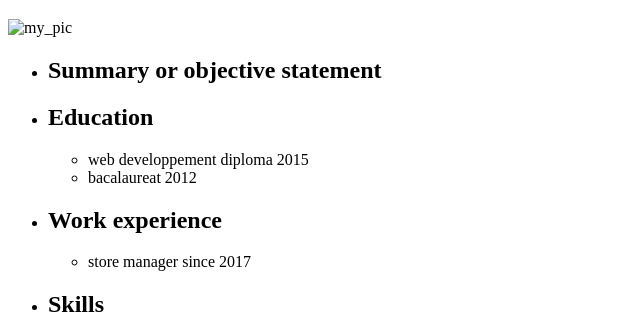
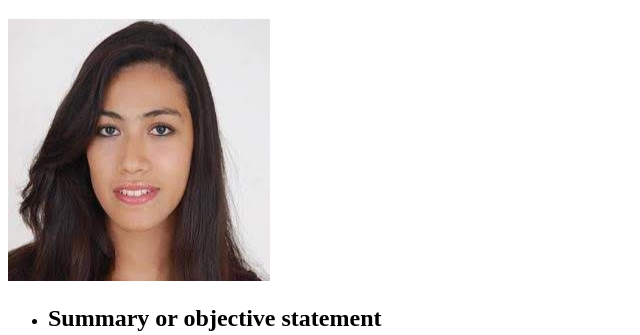
Before and after one commit to ChaimaaBL/capstone-project, a plain HTML site: page index.html in a window 1280 px wide. Shown: the part 61-396 px from the top of the page, without its empty margins (0-640 px from the left). Drawn offline with Linux system fonts and the light colour scheme.

Commit message:
Update index.html

```diff
--- a/index.html
+++ b/index.html
@@ -6,7 +6,7 @@
   </head>
   <body>
     <h1>CHAIMAA BAALLA </h1>
-     <img src="chocho.jpg" alt="my_pic"/>
+     <img src="./capstone_project/chocho.jpg" alt="my_pic"/>
     <ul>
       <li><h2>Summary  or objective statement  </h2></li>
       <li><h2>Education </h2>
```
